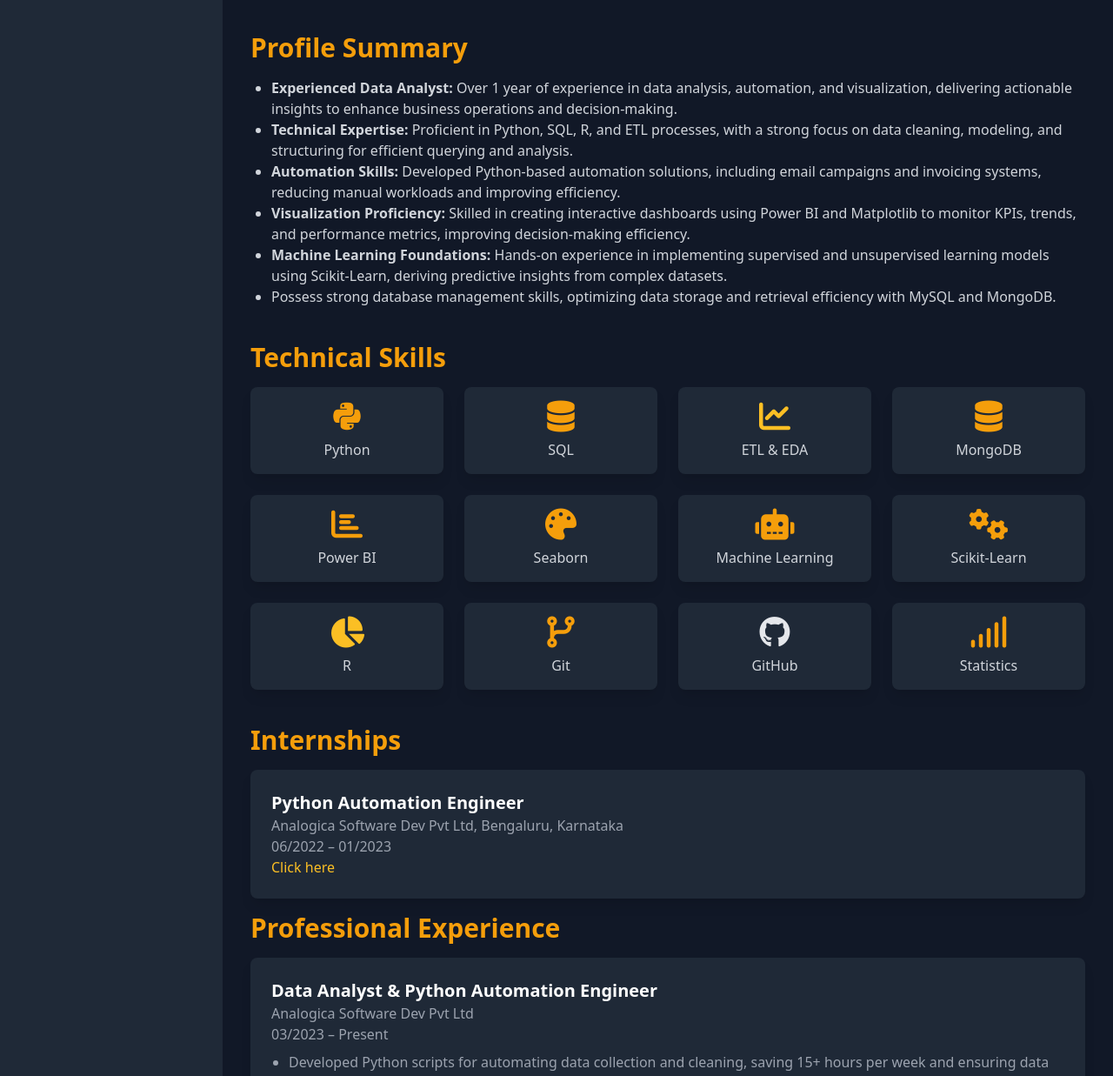
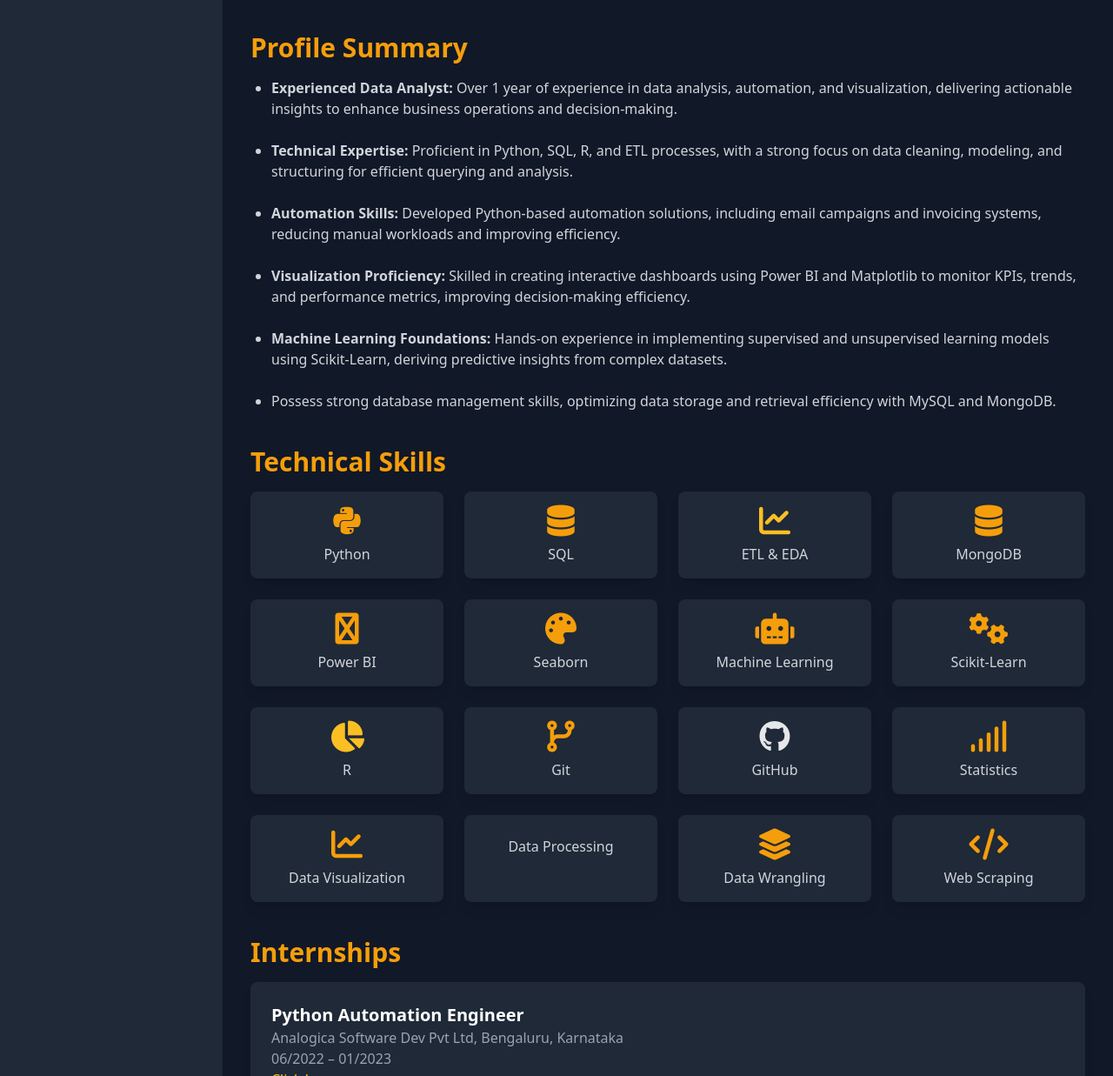
Before and after one commit to 1sumer/Portfolio, a plain HTML site: page index.html in a window 1280 px wide. Shown: the part 311-1548 px from the top of the page at 87% size. Drawn offline with nearby package versions, Linux system fonts and the light colour scheme.

Commit message:
Update index.html
Modified index.html

```diff
--- a/index.html
+++ b/index.html
@@ -145,8 +145,8 @@
             </div>
 
             <!-- <div class="text-gray-400 text-center">
-        <p>udaykumargjewoor@gmail.com</p>
-        <p>+91 7259931948</p>
+        <p>sameerpasha658@gmail.com</p>
+        <p>+91 8088989186</p>
     </div> -->
         </aside>
 
@@ -158,7 +158,8 @@
                 <p class="text-gray-300">
                     Data Analyst and Python Automation Engineer with 2 year of experience in automating workflows, data analysis, and
                     visualization. Proficient in SQL, Python, and ETL processes to extract, transform, and load data into structured systems for
-                    analysis. Skilled in creating interactive dashboards and building automation solutions to optimize business operations. Adept at using Python for data-driven insights, improving processes, and driving efficiency.
+                    analysis. Skilled in creating interactive dashboards and building automation solutions to optimize business operations.
+                    Adept at using Python for data-driven insights, improving processes, and driving efficiency.
                 </p>
 
                 <div class="mt-6 flex space-x-4">
@@ -178,11 +179,11 @@
             <section id="profile" class="mb-10 fade-in">
                 <h2 class="text-2xl md:text-3xl font-semibold text-yellow-500 mb-4">Profile Summary</h2>
                 <ul class="list-disc ml-6 text-gray-300">
-                    <li><b>Experienced Data Analyst:</b> Over 1 year of experience in data analysis, automation, and visualization, delivering actionable insights to enhance business operations and decision-making.</li>
-                    <li><b>Technical Expertise:</b> Proficient in Python, SQL, R, and ETL processes, with a strong focus on data cleaning, modeling, and structuring for efficient querying and analysis.</li>
-                    <li><b>Automation Skills:</b> Developed Python-based automation solutions, including email campaigns and invoicing systems, reducing manual workloads and improving efficiency.</li>
-                    <li><b>Visualization Proficiency:</b> Skilled in creating interactive dashboards using Power BI and Matplotlib to monitor KPIs, trends, and performance metrics, improving decision-making efficiency.</li>
-                    <li><b>Machine Learning Foundations:</b> Hands-on experience in implementing supervised and unsupervised learning models using Scikit-Learn, deriving predictive insights from complex datasets.</li>
+                    <li><b>Experienced Data Analyst:</b> Over 1 year of experience in data analysis, automation, and visualization, delivering actionable insights to enhance business operations and decision-making.</li><br>
+                    <li><b>Technical Expertise:</b> Proficient in Python, SQL, R, and ETL processes, with a strong focus on data cleaning, modeling, and structuring for efficient querying and analysis.</li><br>
+                    <li><b>Automation Skills:</b> Developed Python-based automation solutions, including email campaigns and invoicing systems, reducing manual workloads and improving efficiency.</li><br>
+                    <li><b>Visualization Proficiency:</b> Skilled in creating interactive dashboards using Power BI and Matplotlib to monitor KPIs, trends, and performance metrics, improving decision-making efficiency.</li><br>
+                    <li><b>Machine Learning Foundations:</b> Hands-on experience in implementing supervised and unsupervised learning models using Scikit-Learn, deriving predictive insights from complex datasets.</li><br>
                     <li>Possess strong database management skills, optimizing data storage and retrieval efficiency with MySQL and MongoDB.</li>
                 </ul>
             </section>
@@ -213,7 +214,7 @@
                     </div>
                     <div
                         class="flex flex-col items-center bg-gray-800 p-4 rounded-lg shadow-lg transition hover:scale-105">
-                        <i class="fas fa-chart-bar text-4xl text-yellow-500 mb-2"></i>
+                        <i class="fas fa-microsoft text-4xl text-yellow-500 mb-2"></i>
                         <span class="text-gray-300">Power BI</span>
                     </div>
                     <div
@@ -250,6 +251,26 @@
                         class="flex flex-col items-center bg-gray-800 p-4 rounded-lg shadow-lg transition hover:scale-105">
                         <i class="fas fa-signal text-4xl text-yellow-500 mb-2"></i>
                         <span class="text-gray-300">Statistics</span>
+                    </div>
+                    <div
+                        class="flex flex-col items-center bg-gray-800 p-4 rounded-lg shadow-lg transition hover:scale-105">
+                        <i class="fas fa-chart-line text-4xl text-yellow-500 mb-2"></i>
+                        <span class="text-gray-300">Data Visualization</span>
+                    </div>
+                    <div
+                        class="flex flex-col items-center bg-gray-800 p-4 rounded-lg shadow-lg transition hover:scale-105">
+                        <i class="fas fa-derver text-4xl text-yellow-500 mb-2"></i>
+                        <span class="text-gray-300">Data Processing</span>
+                    </div>
+                    <div
+                        class="flex flex-col items-center bg-gray-800 p-4 rounded-lg shadow-lg transition hover:scale-105">
+                        <i class="fas fa-layer-group text-4xl text-yellow-500 mb-2"></i>
+                        <span class="text-gray-300">Data Wrangling</span>
+                    </div>
+                    <div
+                        class="flex flex-col items-center bg-gray-800 p-4 rounded-lg shadow-lg transition hover:scale-105">
+                        <i class="fas fa-code text-4xl text-yellow-500 mb-2"></i>
+                        <span class="text-gray-300">Web Scraping</span>
                     </div>
 
                 </div>
@@ -418,12 +439,12 @@
 
     <script>
         (function () {
-            emailjs.init("QvSNI-MxWvhkSXDqM"); // Replace with your EmailJS user ID
+            emailjs.init("Wo6IUsK3yAOZ-zIvW"); // Replace with your EmailJS user ID
         })();
         document.getElementById("contact-form").addEventListener("submit", function (event) {
             event.preventDefault();
 
-            emailjs.sendForm('service_aptluqf', 'template_dx55q48', this)
+            emailjs.sendForm('service_iq6spvo', 'template_5g838rg', this)
                 .then(function () {
                     alert("Message sent successfully!");
                 }, function (error) {
```
